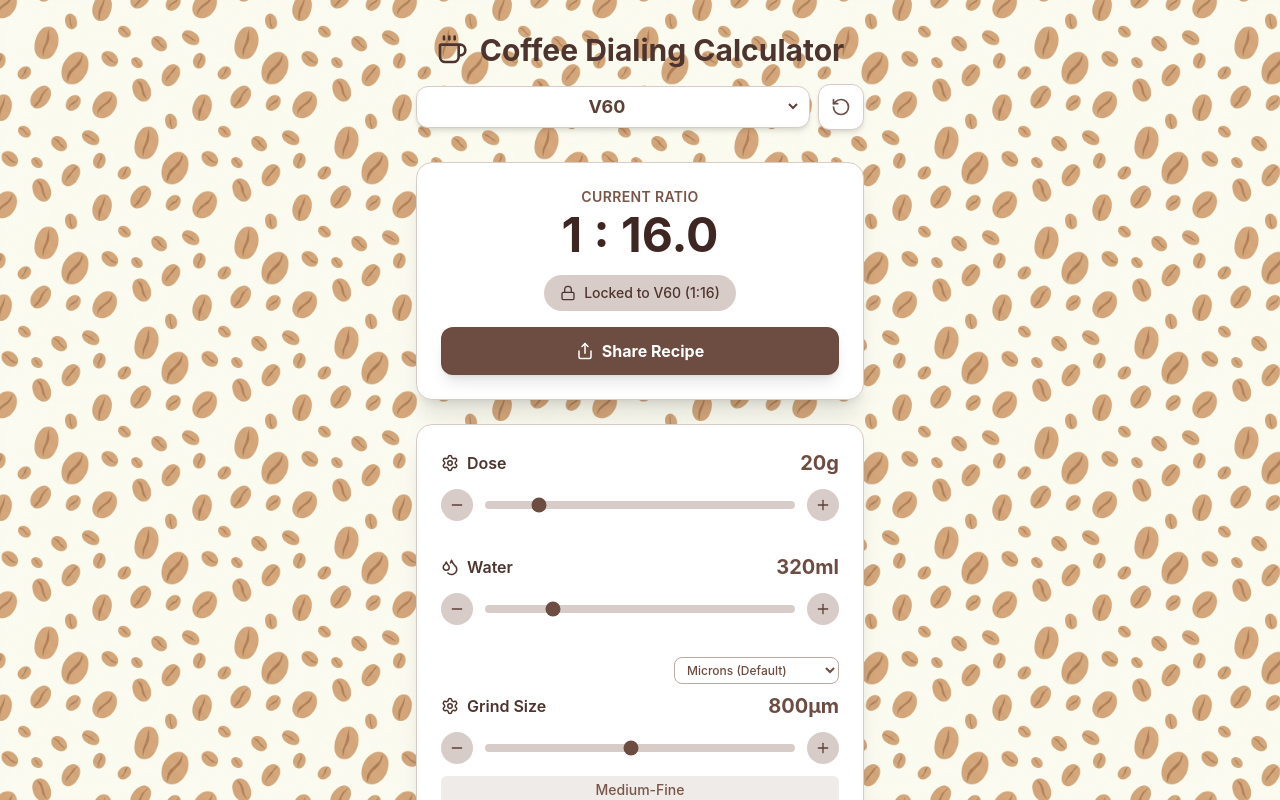
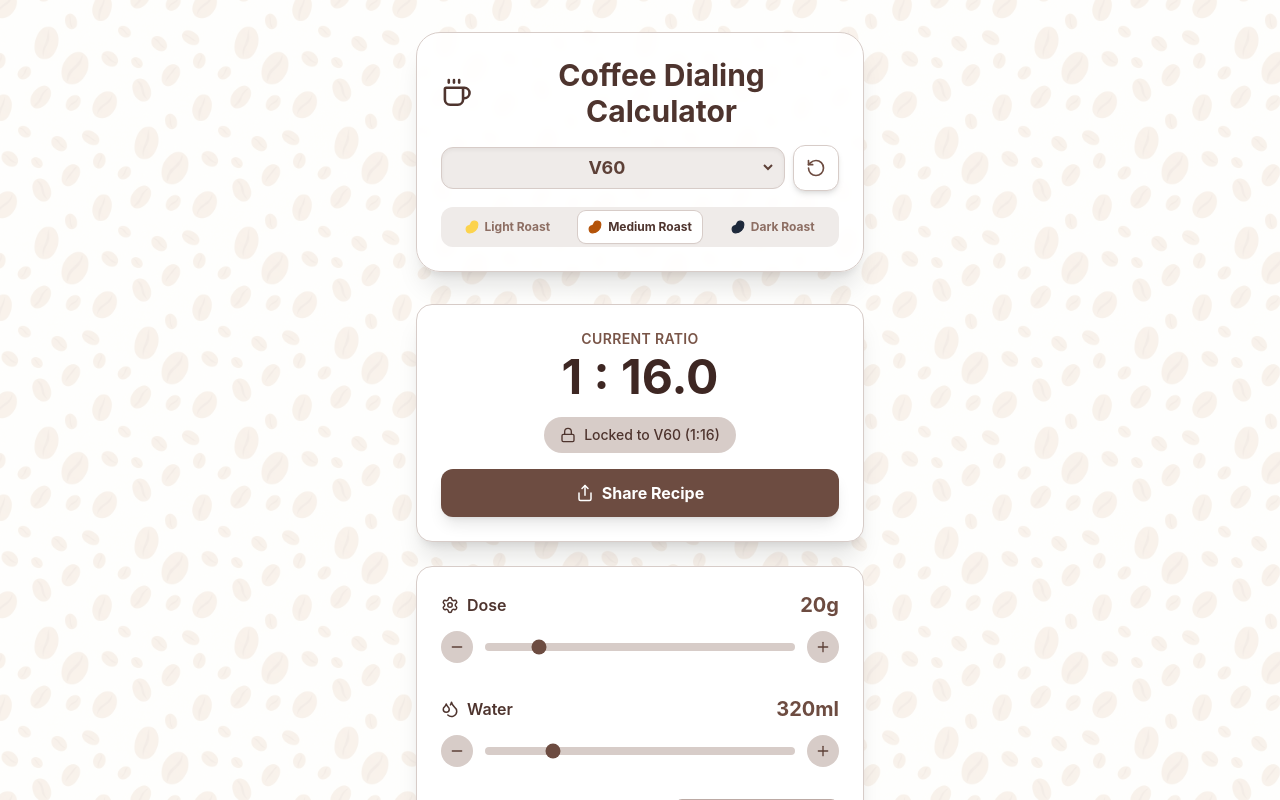
Before and after one commit to martandatrey/coffee-dialer, a React (Vite) app: page / in a window 1280 px wide. Shown: the top 800 px of the page. Built offline with nearby package versions, Linux system fonts and the light colour scheme.

Commit message:
feat: add roast selector and visual polish

```diff
--- a/src/components/CoffeeDialer.jsx
+++ b/src/components/CoffeeDialer.jsx
@@ -1,5 +1,5 @@
 import React, { useState, useEffect } from 'react';
-import { Coffee, Droplets, Thermometer, Timer, Settings, Lock, Unlock, RotateCcw, Menu, Share, Star, BookOpen, PenLine, Filter, Plus, Minus, Play, Pause, Square } from 'lucide-react';
+import { Coffee, Droplets, Thermometer, Timer, Settings, Lock, Unlock, RotateCcw, Menu, Share, Star, BookOpen, PenLine, Filter, Plus, Minus, Play, Pause, Square, Bean } from 'lucide-react';
 
 import SliderControl from './SliderControl';
 import CoffeeService from '../services/CoffeeService';
@@ -12,6 +12,7 @@ const CoffeeDialer = () => {
     const [method, setMethod] = useState('V60');
     const [dose, setDose] = useState(PRESETS['V60'].dose); // grams
     const [water, setWater] = useState(PRESETS['V60'].water); // ml/grams
+    const [roast, setRoast] = useState('Medium'); // Light, Medium, Dark
     const [ratioLocked, setRatioLocked] = useState(true);
     const [temp, setTemp] = useState(PRESETS['V60'].temp); // Celsius
     const [time, setTime] = useState(PRESETS['V60'].time); // Seconds
@@ -88,6 +89,22 @@ const CoffeeDialer = () => {
         setFilterType(newFilter);
         const newGrind = CoffeeService.getFilterAdjustment(method, newFilter);
         setGrind(newGrind);
+    };
+
+    const handleRoastChange = (newRoast) => {
+        setRoast(newRoast);
+        const adjustment = CoffeeService.getRoastAdjustment(newRoast);
+        const basePreset = PRESETS[method];
+
+        // Reset to base + adjustment
+        setTemp(Math.min(100, Math.max(80, basePreset.temp + adjustment.temp)));
+
+        // Handle Grind (careful not to overwrite filter logic if AP)
+        let baseGrind = basePreset.grind;
+        if (method.includes('AeroPress')) {
+            baseGrind = CoffeeService.getFilterAdjustment(method, filterType);
+        }
+        setGrind(Math.max(100, Math.min(1600, baseGrind + adjustment.grind)));
     };
 
     const handleDoseChange = (newDose) => {
@@ -168,15 +185,15 @@ const CoffeeDialer = () => {
 
     return (
         <div className="min-h-screen p-4 md:p-8 flex flex-col items-center font-sans text-slate-850">
-            <header className="mb-8 text-center w-full max-w-md">
+            <header className="mb-8 text-center w-full max-w-md bg-white/90 backdrop-blur-sm p-6 rounded-3xl shadow-xl border border-coffee-100">
                 <h1 className="text-3xl font-bold text-coffee-800 flex items-center justify-center gap-3 mb-4">
                     <Coffee className="w-8 h-8" />
                     Coffee Dialing Calculator
                 </h1>
 
                 {/* Method Selector */}
-                <div className="flex gap-2 justify-center items-center">
-                    <div className="bg-white p-2 rounded-xl shadow-md border border-coffee-100 flex-1">
+                <div className="flex gap-2 justify-center items-center mb-4">
+                    <div className="bg-coffee-50 p-2 rounded-xl shadow-inner border border-coffee-100 flex-1">
                         <select
                             value={method}
                             onChange={(e) => handleMethodChange(e.target.value)}
@@ -188,12 +205,29 @@ const CoffeeDialer = () => {
                         </select>
                     </div>
                     <button
-                        onClick={() => handleMethodChange(method)}
+                        onClick={() => { handleMethodChange(method); setRoast('Medium'); }}
                         className="bg-white p-3 rounded-xl shadow-md border border-coffee-100 text-coffee-600 hover:text-coffee-800 hover:bg-coffee-50 transition-colors"
                         title="Reset to Defaults"
                     >
                         <RotateCcw size={20} />
                     </button>
+                </div>
+
+                {/* Roast Selector */}
+                <div className="flex items-center justify-center gap-2 bg-coffee-50 p-1 rounded-xl">
+                    {['Light', 'Medium', 'Dark'].map((r) => (
+                        <button
+                            key={r}
+                            onClick={() => handleRoastChange(r)}
+                            className={`flex-1 flex items-center justify-center gap-1.5 py-2 text-xs font-bold rounded-lg transition-all ${roast === r
+                                    ? 'bg-white text-coffee-800 shadow-sm ring-1 ring-coffee-100'
+                                    : 'text-coffee-400 hover:text-coffee-600'
+                                }`}
+                        >
+                            <Bean size={14} className={r === 'Light' ? 'text-amber-300' : r === 'Medium' ? 'text-amber-700' : 'text-slate-800'} fill="currentColor" />
+                            {r} Roast
+                        </button>
+                    ))}
                 </div>
             </header>
 
--- a/src/config/tuningConfig.js
+++ b/src/config/tuningConfig.js
@@ -20,6 +20,13 @@ export const TUNING = {
         BOTH_OFFSET: 50    // Coarser for both
     },
 
+    // Roast Level Offsets (relative to Medium)
+    ROAST_LEVELS: {
+        'Light': { temp: 2, grind: -50 },  // Hotter, Finer
+        'Medium': { temp: 0, grind: 0 },   // Baseline
+        'Dark': { temp: -5, grind: 100 }    // Cooler, Coarser
+    },
+
     // Limits
     LIMITS: {
         MIN_GRIND: 100,
--- a/src/index.css
+++ b/src/index.css
@@ -13,8 +13,8 @@
     -webkit-font-smoothing: antialiased;
     -moz-osx-font-smoothing: grayscale;
 
-    background-image: url('./assets/coffee_bg.png');
-    background-color: #f8fafc; /* Fallback */
+    background-image: linear-gradient(rgba(255, 255, 255, 0.85), rgba(255, 255, 255, 0.85)), url('./assets/coffee_bg.png');
+    background-color: #f8fafc;
     background-repeat: repeat;
     background-size: 400px;
   }
--- a/src/services/CoffeeService.js
+++ b/src/services/CoffeeService.js
@@ -27,6 +27,10 @@ class CoffeeService {
             return Math.min(TUNING.LIMITS.MAX_GRIND, baseGrind + TUNING.FILTERS.BOTH_OFFSET); // Coarser
         }
         return baseGrind;
+    }
+
+    getRoastAdjustment(roastLevel) {
+        return TUNING.ROAST_LEVELS[roastLevel] || TUNING.ROAST_LEVELS['Medium'];
     }
 
     convertGrindSize(microns, grinderId) {
```
